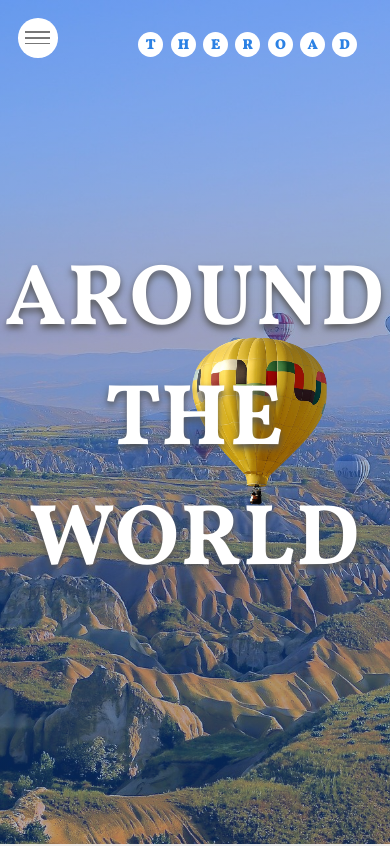
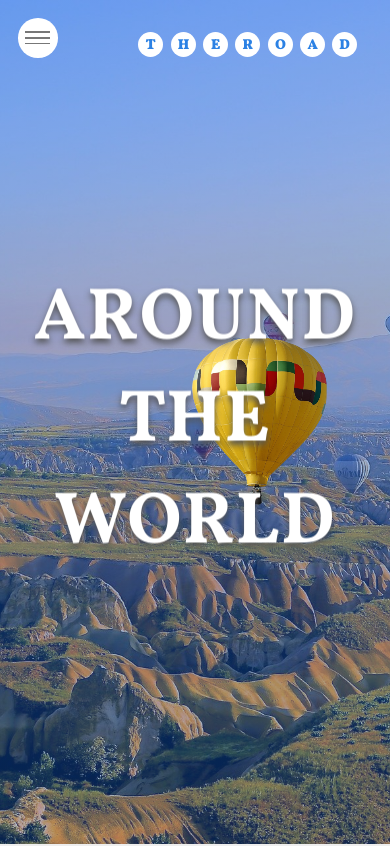
Before and after one commit to Stepkoff/the_Road, a website built with Vite: page index.html in a window 390 px wide. Shown: the top 846 px of the page. Built offline with nearby package versions, Linux system fonts and the light colour scheme.

Commit message:
mobile bug fix 1.6

```diff
--- a/style.sass
+++ b/style.sass
@@ -163,8 +163,8 @@ html
     position: absolute
     top: 50%
     left: 50%
-    transform: translate(-50%, -50%) translateZ(50rem)
-    z-index: 10000
+    transform: translate(-50%, -50%) translateZ(41rem)
+    z-index: 1000
 .header__title
   font-size: 8rem
   color: $light
```
